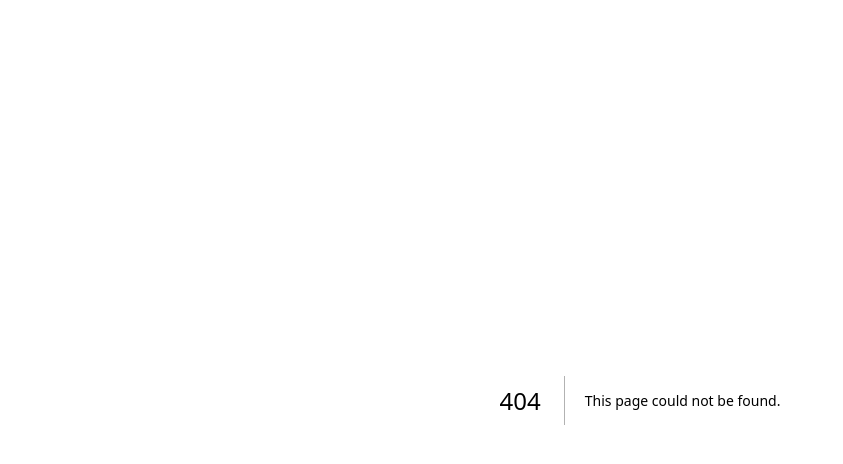
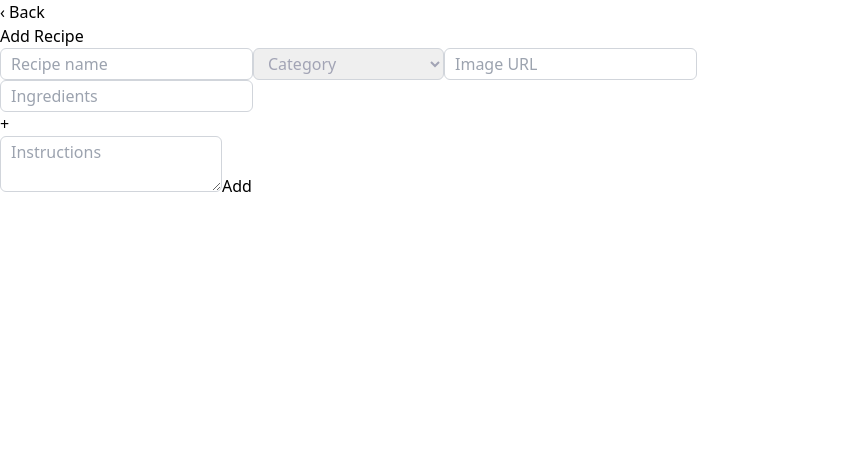
Before and after one commit to Avigail-Shklovsky/recipes, a Next.js app: page /add-recipe in a window 1280 px wide. Before the commit this address had no page. Shown: the top 464 px of the page, without its empty margins (0-843 px from the left). Built offline with nearby package versions, Linux system fonts and the light colour scheme.

Commit message:
Create pages for navigation and component rendering with routing functionality

```diff
--- /dev/null
+++ b/src/app/(pages)/add-recipe/page.tsx
@@ -0,0 +1,17 @@
+'use client'
+import React from 'react'
+import { useRouter } from 'next/navigation';
+import AddRecipe from '@/app/components/AddRecipe';
+
+const Page = () => {
+    const router = useRouter();
+
+    return (
+        <div>
+            <button onClick={() => { router.push('/recipe-list') }} className='text-[#404445] font-normal mt-[30px] ml-[30px]'>‹ Back</button>
+            <AddRecipe />
+        </div>
+    )
+}
+
+export default Page;
```
Also changed, not shown: src/app/(pages)/recipe-list/page.tsx (added, +20 -0 lines).
